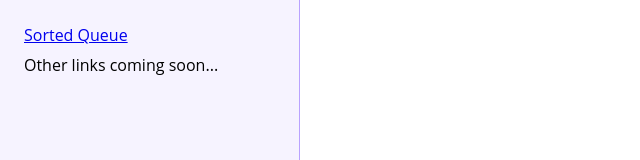
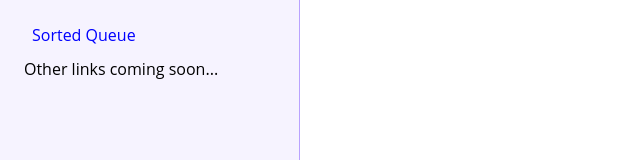
Before and after one commit to averyjohnston/ravelry-search, a React (Vite) app: page / in a window 1280 px wide. Shown: the top 160 px of the page, without its empty margins (0-640 px from the left). Built offline with nearby package versions, Linux system fonts and the light colour scheme.

Commit message:
style: add sidebar link styling

```diff
--- a/src/pages/Root.scss
+++ b/src/pages/Root.scss
@@ -19,7 +19,19 @@
     }
 
     li {
-      margin-bottom: 8px;
+      margin-bottom: 12px;
+    }
+
+    a {
+      color: blue;
+      padding: 8px;
+      text-decoration: none;
+
+      &.active {
+        background: #b9a2ff;
+        color: black;
+        border-radius: 8px;
+      }
     }
   }
 
```
